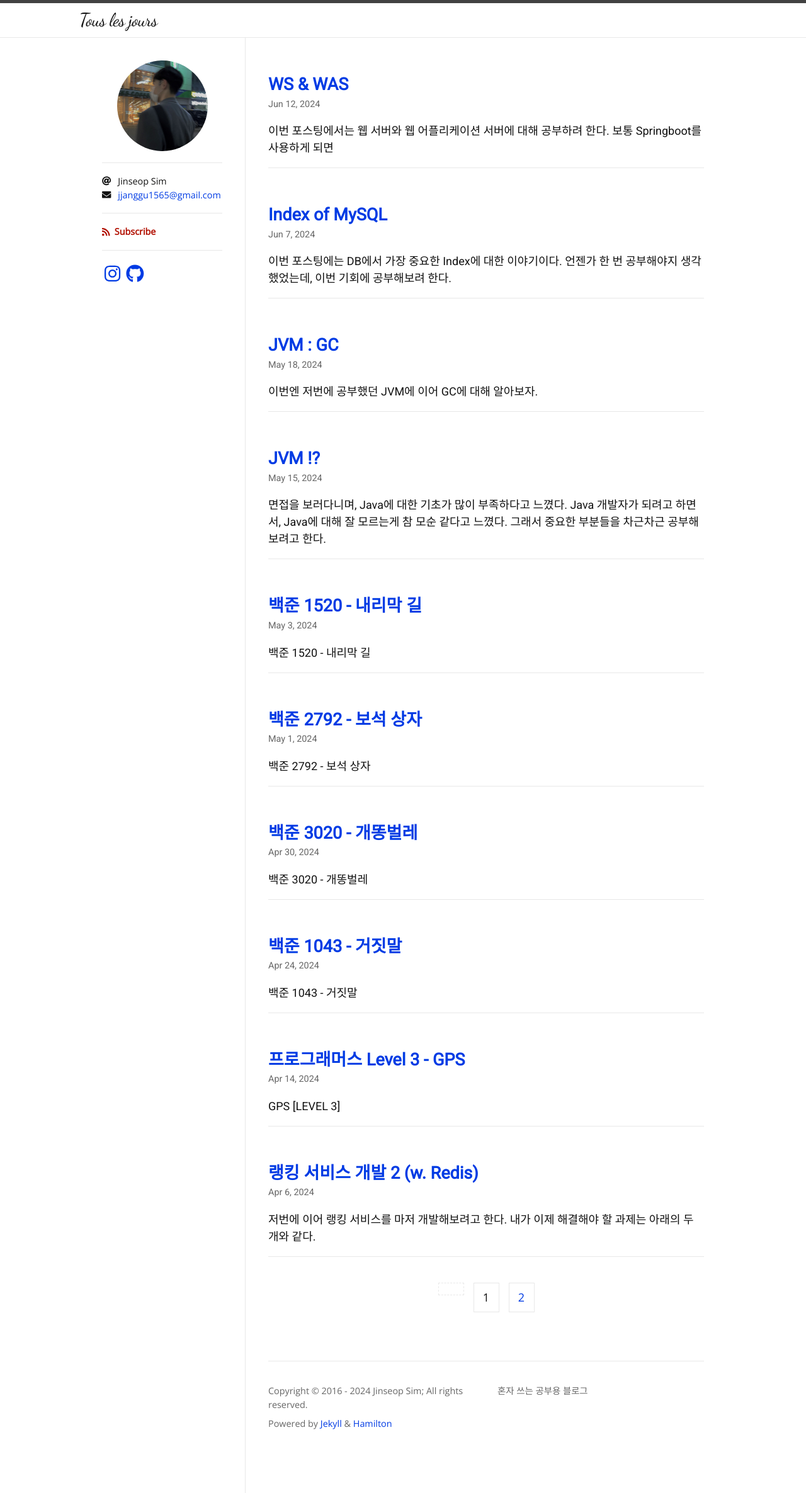
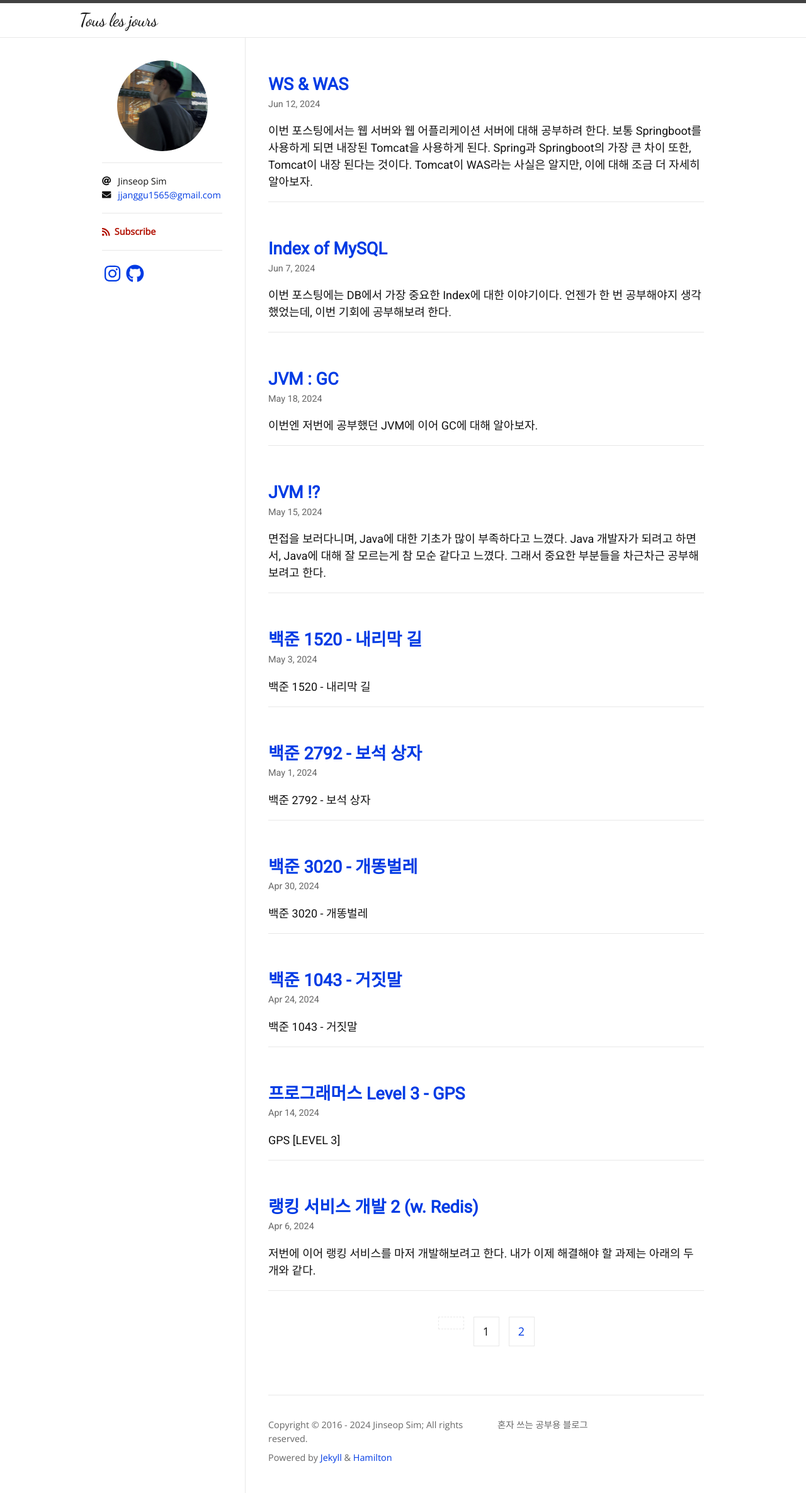
Before and after one commit to Jinseop-Sim/Jinseop-Sim.github.io, a Jekyll site: the page built from index.html, in a window 1280 px wide. Shown: the whole page at 63% size. Built offline with Jekyll 4.4.1, drawn with Linux system fonts in a browser that asks for light colours; nearby versions of some CDN libraries; some web fonts are replaced; the list of posts is cut into pages by our own code; some of the changed lines change nothing that is shown.

Commit message:
글 수정

````diff
--- a/_posts/2024-06-12-ws-was.md
+++ b/_posts/2024-06-12-ws-was.md
@@ -8,4 +8,78 @@
 toc: true
 ---
 이번 포스팅에서는 웹 서버와 웹 어플리케이션 서버에 대해 공부하려 한다.
-보통 ```Springboot```를 사용하게 되면
+보통 ```Springboot```를 사용하게 되면 내장된 ```Tomcat```을 사용하게 된다.
+```Spring```과 ```Springboot```의 가장 큰 차이 또한, ```Tomcat```이 내장 된다는 것이다.
+```Tomcat```이 ```WAS```라는 사실은 알지만, 이에 대해 조금 더 자세히 알아보자.
+
+### Web Server?
+먼저 ```WAS``` 이전에 ```WS(Web Server)```에 대해 먼저 알아보도록 하자.
+우리가 어떤 웹에 요청을 보내면, 화면을 받아봐야 한다.
+그 때 단순히 정적인 페이지만을 제공해줄 수 있는 서버라고 생각하면 된다.
+동적인 기능 없이, ```Cache```로서 보통 사용하게 되는 서버이다.
+
+### Web Application Server?
+```WAS```는 그럼 어떤 동작을 수행하는 서버일까?
+물론 ```WS```가 제공했듯이, 정적인 페이지도 제공을 해줄 수 있다.
+하지만 ```WS```가 할 수 없는 보다 더 고도화 된, 동적인 페이지를 제공한다.
+
+```WAS```는 아래와 같은 구조로 구성된다고 생각하면 된다.
+
+![제목 없는 다이어그램 drawio](https://github.com/Jinseop-Sim/Jinseop-Sim.github.io/assets/71700079/6a236088-589e-4a0b-9e52-cb952e840652)
+
+앞서 예시로 들었던 ```Tomcat```의 구조를 간단히 도식화 한 것이다.
+```WAS```내의 ```WS```가 요청을 받아, 정적인 경우에는 직접 처리를 한다.
+하지만 동적인 요청이 들어온다면, ```Web Container```에게 그 요청을 넘기게 된다.
+흔히 얘기하는 ```Servlet Container```에게 요청을 넘기게 되는 것이다.
+
+그럼 요청을 넘겨받은 ```Web Container```는 다양한 동적인 동작이 가능하다.
+```HttpServletRequest, HttpServletResponse``` 객체와 함께 요청과 응답을 처리하게 되는 것이다.
+
+### Web Server의 활용
+하지만 최근에는 특정한 용도를 위해 앞단에 ```WS```를 두기도 한다.
+예를 들어, ```Netflix```가 대표적으로 ```WS```를 앞단에 두고 있는 서비스라고 한다.
+```WS``` 중 하나인 ```nginx```를 사용하고 있다고 한다.
+
+```WAS```도 ```WS```를 포함하는데, 왜 굳이 ```WS```를 사용하는 것일까?
+아래로 두 가지의 이유를 설명하도록 하겠다.
+
+#### Reverse Proxy
+먼저, 보안에 주안점을 둔 기능인 ```Reverse Proxy```이다.
+흔히 ```Proxy```라고 하면, 사용자의 정체를 숨기고 서비스를 사용하도록 하는 것이다.
+사용자의 ```IP```와 같은 정보들이 숨겨지기 때문에, 안전한 서비스 이용이 가능하다.
+
+위에서 설명한 기능은 ```Forward Proxy```이다.
+하지만 ```Reverse Proxy```의 경우는 이름처럼 반대로 작동하게 된다.
+사용자에 대해 서버의 정보를 숨기게 되는 것이다.
+```Proxy Server```를 가운데에 두고, 일종의 응접실로 사용하며 서버의 위치를 숨긴다.
+
+이렇게 이용을 하게 되면 서버의 보안을 견고히 할 수 있게 된다.
+또한 ```Cache```로서의 기능이 가능하기 때문에 성능의 향상 또한 기대할 수 있다.
+
+#### Load Balancing
+서버의 안정성에 주안점을 둔 기능인 ```Load Balancing```이다.
+흔히 네트워크에서 얘기하는 ```로드 밸런싱```과 동일한 개념이다.
+서버에 많은 요청이 들어왔을 때, 서버에 부하가 걸리지 않도록 요청을 분산하는 것이다.
+이런 기능을 ```WS```를 앞단에 둠으로써 구현할 수 있다.
+
+![로드밸런싱 drawio](https://github.com/Jinseop-Sim/Jinseop-Sim.github.io/assets/71700079/20d4c540-a0c9-44a9-96c9-acbc4e675d08)
+
+위에서 설명했던 ```nginx```의 경우, 위와 같이 ```로드 밸런싱``` 기능을 제공한다.
+
+#### 실제 활용 가능한 구조
+실제로 ```CSR(Client Side Rendering)``` 방식으로, 아래와 같이 서버를 구성할 수 있을 것이다.
+
+![서ㅓ북조 drawio](https://github.com/Jinseop-Sim/Jinseop-Sim.github.io/assets/71700079/0580d78f-a0d9-4f79-a493-8d9e02201668)
+
+동일한 클라우드 내에, 서로 다른 포트로 ```Frontend, Backend```를 배포하도록 한다.
+단 협업의 효율성을 높이기 위해 ```Docker Image```로 저장해 실행을 시키도록 한다.
+이 때, ```Frontend```는 ```3000```번 포트, ```Backend```는 ```8080```번 포트를 사용한다면?
+동일한 클라우드 주소로 접근했을 때, 둘 중 어떤 포트로 요청이 가야할까?
+
+이 때 ```nginx```가 앞단에서 교통 정리를 해줄 수 있다.
+그냥 ```/``` 경로로 들어오는 요청은, 모두 ```3000```번 포트로 연결시킨다.
+```/api```가 붙어서 오는 요청은, 모두 ```8080```번 포트로 연결을 시킨다.
+이렇게 실제 서버를 구성할 때에도 ```WS```를 활용할 수 있다!
+
+프로젝트들을 관찰하다 보면, ```/api```가 경로에 붙은 경우를 볼 수 있다.
+아마 모두 위와 같은 구조로 구성을 하기 위해 그렇게 사용을 하는 것 같다.
````
